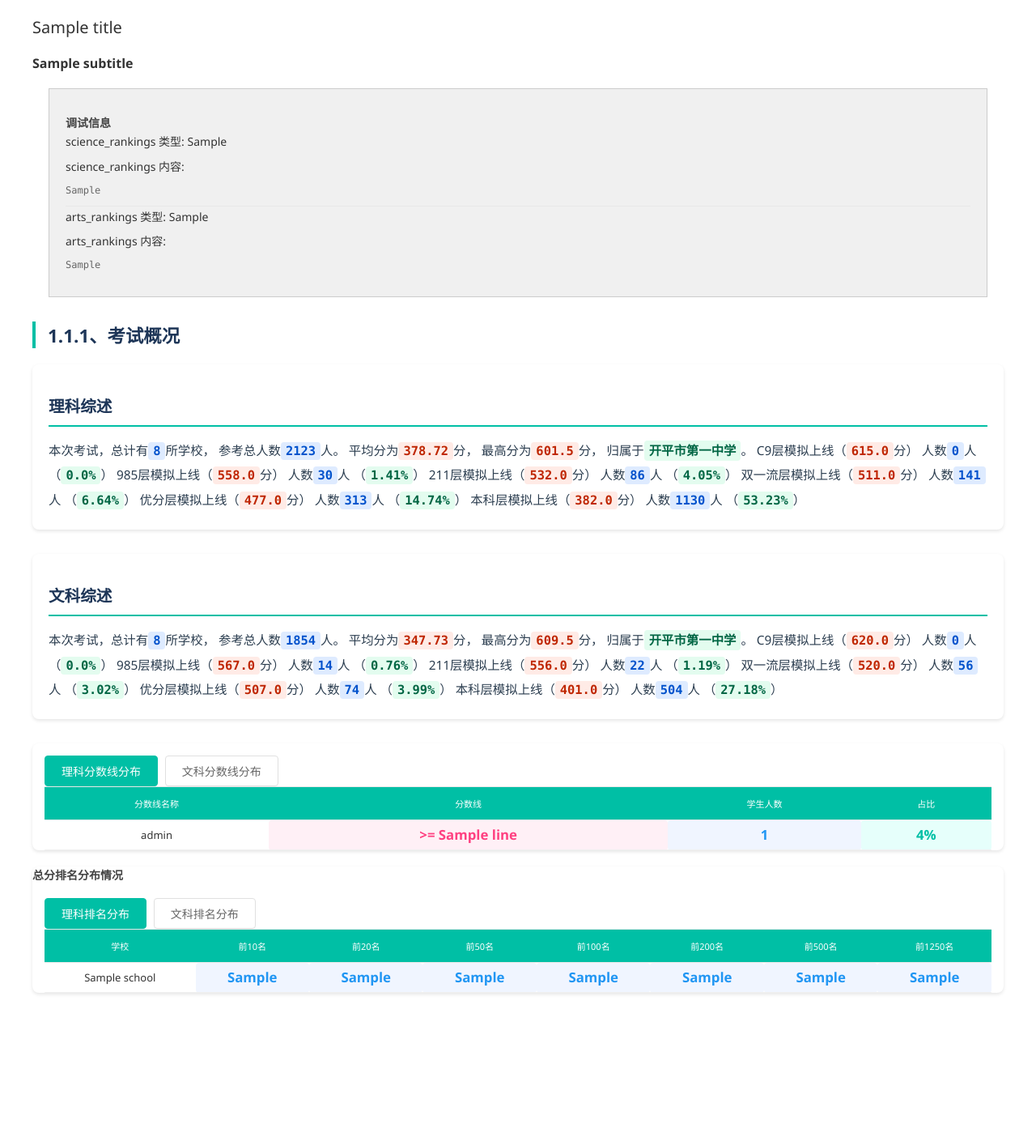
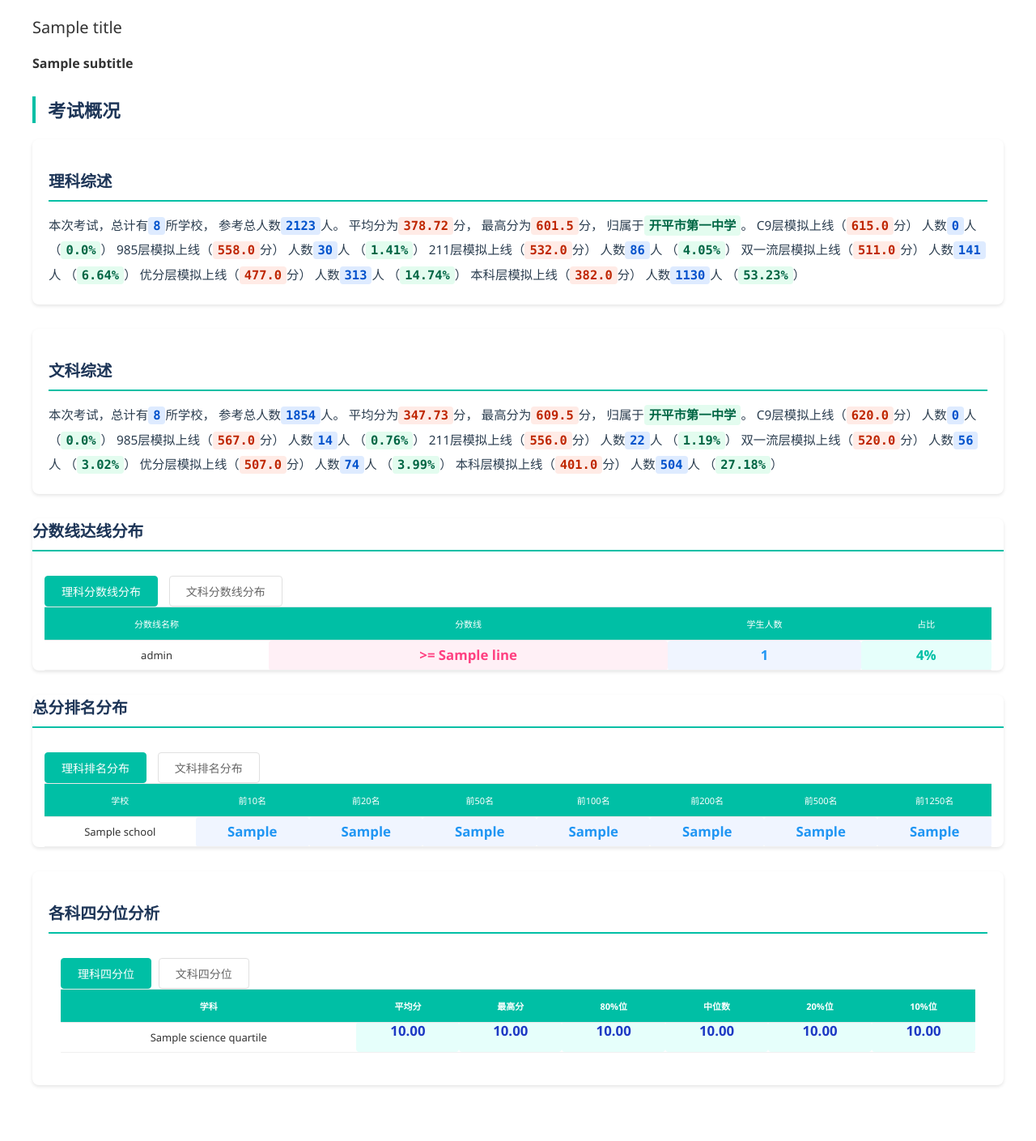
Before and after one commit to kadeface/smart-education-platform, a Django app: template score_analysis/templates/admin/score_analysis/statisticsexamindicators/generate_stats.html in a window 1280 px wide. Shown: the part 95-1504 px from the top of the page at 81% size. Before the commit the page ends 1323 px from the top, so only its background shows below. Run offline with Django 5.2, Linux system fonts and the light colour scheme; the template is opened without the code that fills it: most values are stand-ins (such as "Sample title", 1, 10 or a date in 2020).

Commit message:
完成了四分位分布

```diff
--- a/score_analysis/static/score_analysis/css/statistics.css
+++ b/score_analysis/static/score_analysis/css/statistics.css
@@ -159,11 +159,21 @@
 }
 
 /* 分数线分布部分样式 */
+/* 统一的标题下划线样式 */
+.score-distribution-section h3 {
+    color: #1d3557;
+    font-size: 1.4em;
+    font-weight: 600;
+    margin-bottom: 15px;
+    padding-bottom: 10px;
+    border-bottom: 2px solid #00bfa5;  /* 添加绿色下划线 */
+}
 .score-distribution-section {
     margin: 30px 0;
     background-color: #fff;
     border-radius: 8px;
     box-shadow: 0 2px 4px rgba(0,0,0,0.1);
+
 }
 
 .subject-tabs {
@@ -309,3 +319,128 @@
 #rank-arts-tab:checked ~ .rank-arts-content {
     display: block;
 }
+/* 标签按钮基础样式 */
+.subject-tabs {
+    margin-bottom: 20px;
+}
+
+.subject-tabs input[type="radio"] {
+    display: none;
+}
+
+.subject-tabs .tab-button {
+    display: inline-block;
+    padding: 8px 20px;
+    margin-right: 10px;
+    border: 1px solid #e0e0e0;
+    border-radius: 4px;
+    color: #666;
+    cursor: pointer;
+    transition: all 0.3s ease;
+}
+
+/* 四分位分析部分样式 */
+.quartile-section {  /* 改用新的类名 */
+    margin: 30px 0;
+    background-color: #fff;
+    border-radius: 8px;
+    box-shadow: 0 2px 4px rgba(0,0,0,0.1);
+    padding: 20px;
+}
+
+.quartile-section h3 {
+    color: #1d3557;
+    font-size: 1.4em;
+    font-weight: 600;
+    margin-bottom: 15px;
+    padding-bottom: 10px;
+    border-bottom: 2px solid #00bfa5;
+}
+
+/* 四分位标签样式 */
+.quartile-tabs {  /* 改用新的类名 */
+    padding: 15px 15px 0;
+    margin-bottom: 20px;
+}
+
+.quartile-tabs input[type="radio"] {
+    display: none;
+}
+
+.quartile-tabs .tab-button {
+    display: inline-block;
+    padding: 8px 20px;
+    margin-right: 5px;
+    border: 1px solid #e0e0e0;
+    border-radius: 4px;
+    color: #666;
+    font-size: 1em;
+    cursor: pointer;
+    transition: all 0.3s ease;
+    background-color: #fff;
+}
+
+/* 四分位内容区域 */
+.quartile-content {  /* 改用新的类名 */
+    display: none;
+}
+
+/* 四分位标签选中状态 */
+#quartile-science-tab:checked ~ .quartile-science-content {
+    display: block;
+}
+
+#quartile-arts-tab:checked ~ .quartile-arts-content {
+    display: block;
+}
+
+#quartile-science-tab:checked + .tab-button,
+#quartile-arts-tab:checked + .tab-button {
+    background-color: #00bfa5;
+    color: white;
+    border-color: #00bfa5;
+}
+
+/* 表格基础样式 */
+.quartile-table {
+    width: 100%;
+    border-collapse: collapse;
+}
+
+/* 表头样式 */
+.quartile-table th {
+    background-color: #00bfa5;
+    color: white;
+    padding: 12px;
+    text-align: center;
+    font-weight: 600;
+}
+
+/* 单元格基础样式 */
+.quartile-table td {
+    padding: 10px;
+    text-align: center;
+    border-bottom: 1px solid #f0f0f0;
+}
+
+/* 数据单元格样式 - 交替背景色 */
+.quartile-table td.count-value {
+    color: #1d39c4;
+    font-weight: 600;
+    padding: 2px 6px;
+    border-radius: 4px;
+}
+
+/* 偶数行的数据单元格使用一种背景色 */
+.quartile-table tr:nth-child(even) td.count-value {
+    background-color: #f0f5ff;  /* 浅蓝色背景 */
+}
+
+/* 奇数行的数据单元格使用另一种背景色 */
+.quartile-table tr:nth-child(odd) td.count-value {
+    background-color: #e6fffb;  /* 浅青色背景 */
+}
+/* 鼠标悬停效果 */
+.quartile-table tbody tr:hover {
+    background-color: #f5f5f5;
+}
--- a/score_analysis/templates/admin/score_analysis/statisticsexamindicators/generate_stats.html
+++ b/score_analysis/templates/admin/score_analysis/statisticsexamindicators/generate_stats.html
@@ -8,22 +8,11 @@
 {% endblock %}
 
 {% block content %}
-    <!-- 调试信息开始 -->
-<div style="background: #f0f0f0; padding: 20px; margin: 20px; border: 1px solid #ccc;">
-    <h3>调试信息</h3>
-    <p>science_rankings 类型: {{ science_rankings|default:"无数据" }}</p>
-    <p>science_rankings 内容:</p>
-    <pre>{{ science_rankings }}</pre>
-    <hr>
-    <p>arts_rankings 类型: {{ arts_rankings|default:"无数据" }}</p>
-    <p>arts_rankings 内容:</p>
-    <pre>{{ arts_rankings }}</pre>
-</div>
-<!-- 调试信息结束 -->
+
 <div class="statistics-container">
     <!-- 考试概况标题 -->
     <div class="section-title">
-        <h2>1.1.1、考试概况</h2>
+        <h2>考试概况</h2>
     </div>
 
     <!-- 理科综述 -->
@@ -89,6 +78,7 @@
 
 
 <div class="score-distribution-section">
+<h3>分数线达线分布</h3>
     <div class="subject-tabs">
         <input type="radio" id="science-tab" name="subject" checked>
         <label for="science-tab" class="tab-button">理科分数线分布</label>
@@ -151,7 +141,7 @@
 </div>
 <!-- 总分排名分布情况 -->
 <div class="score-distribution-section">
-    <h3>总分排名分布情况</h3>
+    <h3>总分排名分布</h3>
 
     <!-- 文理科切换按钮 -->
     <div class="subject-tabs">
@@ -226,7 +216,79 @@
         </div>
     </div>
 </div>
+<!-- 四分位分析 -->
+<div class="quartile-section">
+    <h3>各科四分位分析</h3>
 
+    <!-- 文理科切换按钮 -->
+    <div class="quartile-tabs">
+        <input type="radio" id="quartile-science-tab" name="quartile-subject" checked>
+        <label for="quartile-science-tab" class="tab-button">理科四分位</label>
+
+        <input type="radio" id="quartile-arts-tab" name="quartile-subject">
+        <label for="quartile-arts-tab" class="tab-button">文科四分位</label>
+
+        <!-- 理科四分位表格 -->
+        <div class="quartile-science-content quartile-content">
+            <table class="quartile-table">
+                <thead>
+                    <tr>
+                        <th>学科</th>
+                        <th>平均分</th>
+                        <th>最高分</th>
+                        <th>80%位</th>
+                        <th>中位数</th>
+                        <th>20%位</th>
+                        <th>10%位</th>
+                    </tr>
+                </thead>
+                <tbody>
+                    {% for subject, scores in science_quartiles.items %}
+                    <tr>
+                        <td>{{ subject }}</td>
+                        <td class="count-value">{{ scores.mean|floatformat:2 }}</td>
+                        <td class="count-value">{{ scores.max|floatformat:2 }}</td>
+                        <td class="count-value">{{ scores.q80|floatformat:2 }}</td>
+                        <td class="count-value">{{ scores.median|floatformat:2 }}</td>
+                        <td class="count-value">{{ scores.q20|floatformat:2 }}</td>
+                        <td class="count-value">{{ scores.q10|floatformat:2 }}</td>
+                    </tr>
+                    {% endfor %}
+                </tbody>
+            </table>
+        </div>
+
+        <!-- 文科四分位表格 -->
+        <div class="quartile-arts-content quartile-content">
+            <table class="quartile-table">
+                <thead>
+                    <tr>
+                        <th>学科</th>
+                        <th>平均分</th>
+                        <th>最高分</th>
+                        <th>80%位</th>
+                        <th>中位数</th>
+                        <th>20%位</th>
+                        <th>10%位</th>
+                    </tr>
+                </thead>
+                <tbody>
+                    {% for subject, scores in arts_quartiles.items %}
+                    <tr>
+                        <td>{{ subject }}</td>
+                        <td class="count-value">{{ scores.mean|floatformat:2 }}</td>
+                        <td class="count-value">{{ scores.max|floatformat:2 }}</td>
+                        <td class="count-value">{{ scores.q80|floatformat:2 }}</td>
+                        <td class="count-value">{{ scores.median|floatformat:2 }}</td>
+                        <td class="count-value">{{ scores.q20|floatformat:2 }}</td>
+                        <td class="count-value">{{ scores.q10|floatformat:2 }}</td>
+                    </tr>
+                    {% endfor %}
+                </tbody>
+            </table>
+        </div>
+    </div>
+</div>
 
 {% endblock %}
 
```
Also changed, not shown: score_analysis/admin.py (+53 -8 lines).
